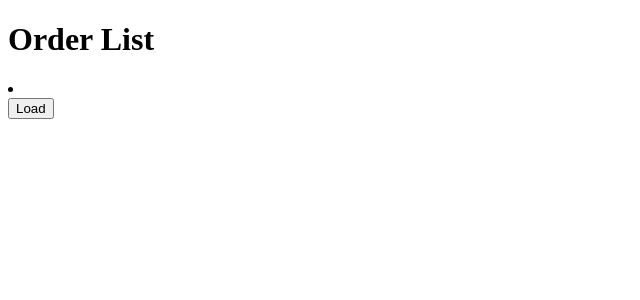
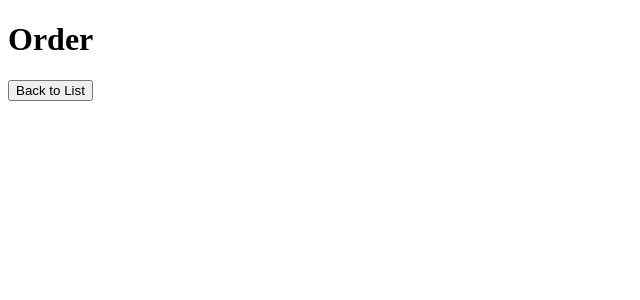
Before and after one commit to cwittmann/shop-angular, an Angular app: page /order-detail/1 in a window 1280 px wide. Before the commit this address led to /. Shown: the top 300 px of the page, without its empty margins (0-640 px from the left). Built offline with nearby package versions, Linux system fonts and the light colour scheme.

Commit message:
feat: routing & details

```diff
--- a/src/app/app-routing.module.ts
+++ b/src/app/app-routing.module.ts
@@ -1,11 +1,17 @@
 import { NgModule } from '@angular/core';
 import { Routes, RouterModule } from '@angular/router';
+import { OrderListComponent } from './component/order-list/order-list.component';
+import { OrderDetailComponent } from './component/order-detail/order-detail.component';
 
-
-const routes: Routes = [];
+const routes: Routes = [
+  { path: 'order-list', component: OrderListComponent },
+  { path: 'order-detail/:id', component: OrderDetailComponent },
+  { path: '', redirectTo: 'order-list', pathMatch: 'full' },
+  { path: '*', redirectTo: 'order-list', pathMatch: 'full' },
+];
 
 @NgModule({
   imports: [RouterModule.forRoot(routes)],
-  exports: [RouterModule]
+  exports: [RouterModule],
 })
-export class AppRoutingModule { }
+export class AppRoutingModule {}
--- a/src/app/app.component.html
+++ b/src/app/app.component.html
@@ -1 +1 @@
-<app-order-list></app-order-list> <router-outlet></router-outlet>
+<router-outlet></router-outlet>
--- a/src/app/app.module.ts
+++ b/src/app/app.module.ts
@@ -6,9 +6,10 @@ import { AppComponent } from './app.component';
 import { OrderListComponent } from './component/order-list/order-list.component';
 import { SharedModule } from './shared/shared.module';
 import { HttpClientModule } from '@angular/common/http';
+import { OrderDetailComponent } from './component/order-detail/order-detail.component';
 
 @NgModule({
-  declarations: [AppComponent, OrderListComponent],
+  declarations: [AppComponent, OrderListComponent, OrderDetailComponent],
   imports: [BrowserModule, AppRoutingModule, HttpClientModule, SharedModule],
   providers: [],
   bootstrap: [AppComponent],
--- /dev/null
+++ b/src/app/component/order-detail/order-detail.component.html
@@ -0,0 +1,6 @@
+<h1>Order</h1>
+<p>
+  {{ order.id }}
+
+  <button routerLink="/order-list">Back to List</button>
+</p>
--- /dev/null
+++ b/src/app/component/order-detail/order-detail.component.ts
@@ -0,0 +1,18 @@
+import { Component, OnInit } from '@angular/core';
+import { Order } from 'src/app/shared/model/Order';
+import { StoreService } from 'src/app/shared/service/store.service';
+
+@Component({
+  selector: 'app-order-detail',
+  templateUrl: './order-detail.component.html',
+  styleUrls: ['./order-detail.component.scss'],
+})
+export class OrderDetailComponent implements OnInit {
+  get order(): Order {
+    return this.storeService.currentOrder;
+  }
+
+  constructor(private storeService: StoreService) {}
+
+  ngOnInit(): void {}
+}
--- a/src/app/component/order-list/order-list.component.html
+++ b/src/app/component/order-list/order-list.component.html
@@ -1,9 +1,10 @@
 <h1>Order List</h1>
-<li>
-  <ul *ngFor="let order of orders">
-    {{
-      order.id
-    }}
-  </ul>
-</li>
+<ul>
+  <li *ngFor="let order of orders">
+    {{ order.id }}
+    <button (click)="loadOrder(order.id)">
+      Details
+    </button>
+  </li>
+</ul>
 <button (click)="loadOrders()">Load</button>
--- a/src/app/component/order-list/order-list.component.ts
+++ b/src/app/component/order-list/order-list.component.ts
@@ -1,6 +1,7 @@
 import { Component, OnInit } from '@angular/core';
 import { Order } from 'src/app/shared/model/Order';
 import { StoreService } from 'src/app/shared/service/store.service';
+import { Router } from '@angular/router';
 
 @Component({
   selector: 'app-order-list',
@@ -8,15 +9,20 @@ import { StoreService } from 'src/app/shared/service/store.service';
   styleUrls: ['./order-list.component.scss'],
 })
 export class OrderListComponent implements OnInit {
-  constructor(private storeService: StoreService) {}
-
-  ngOnInit(): void {}
-
   get orders(): Order[] {
     return this.storeService.orders;
   }
 
+  constructor(private storeService: StoreService, private router: Router) {}
+
+  ngOnInit(): void {}
+
   loadOrders() {
     this.storeService.loadOrders();
   }
+
+  loadOrder(id: String) {
+    this.storeService.loadOrder(id);
+    this.router.navigate(['/order-detail/', id]);
+  }
 }
--- a/src/app/shared/service/backend.service.ts
+++ b/src/app/shared/service/backend.service.ts
@@ -13,4 +13,10 @@ export class BackendService {
       .get<Order[]>('http://localhost:8000/orders')
       .toPromise();
   }
+
+  async loadOrder(id: String): Promise<Order> {
+    return await this.httpClient
+      .get<Order>('http://localhost:8000/orders/' + id)
+      .toPromise();
+  }
 }
--- a/src/app/shared/service/store.service.ts
+++ b/src/app/shared/service/store.service.ts
@@ -7,10 +7,15 @@ import { BackendService } from './backend.service';
 })
 export class StoreService {
   orders: Order[] = [];
+  currentOrder: Order = new Order();
 
   constructor(private backendService: BackendService) {}
 
   async loadOrders() {
     this.orders = await this.backendService.loadOrders();
   }
+
+  async loadOrder(id: String) {
+    this.currentOrder = await this.backendService.loadOrder(id);
+  }
 }
```
Also changed, not shown: src/app/component/order-detail/order-detail.component.scss (added), 1 other file (tests, documents, lock files or other folders).
